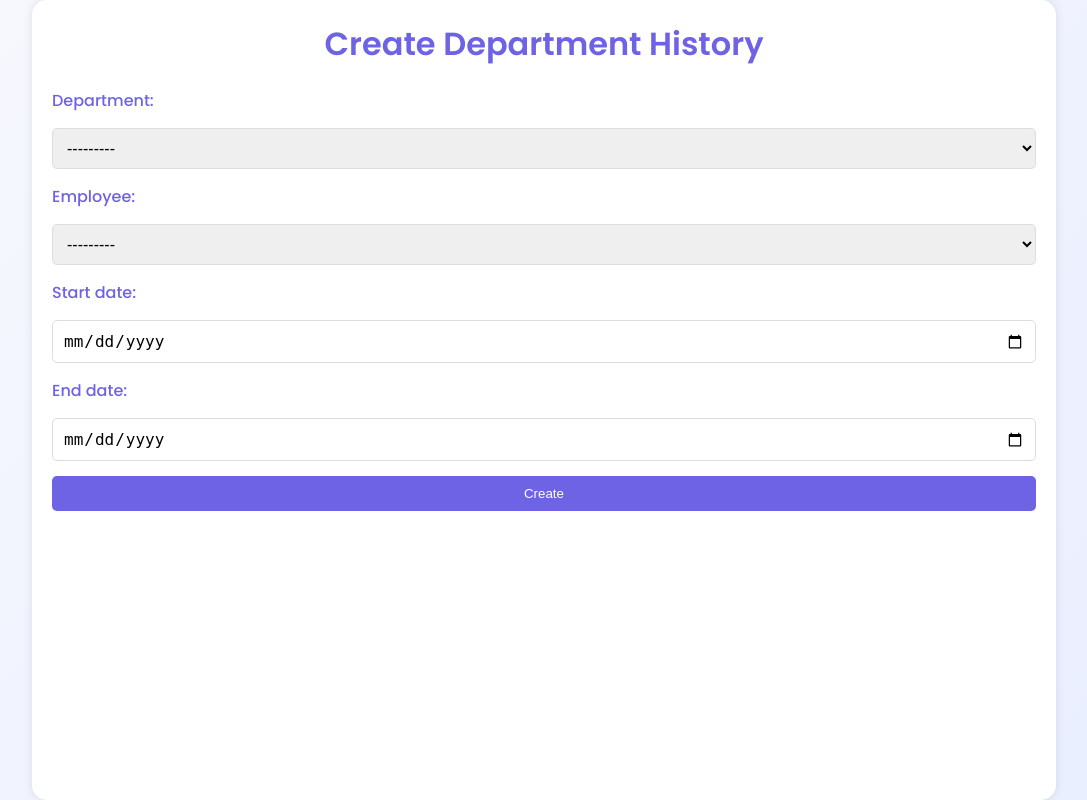
After one commit to eeeeeeeeem/Payroll-System2, a Django app: page /create_department_history/ in a window 1280 px wide. The commit adds this page. Shown: the whole page, without its empty margins (96-1183 px from the left). Run offline with Django 5.2, Linux system fonts and the light colour scheme; data that the repository does not hold is empty.

Commit message:
chavez - 11/21

```diff
--- a/Payroll/forms.py
+++ b/Payroll/forms.py
@@ -88,7 +88,7 @@ class UserSettingsForm(forms.ModelForm):
             'job_title',
             'password'
         ]
-        exclude = ['password']
+
 
     def __init__(self, *args, **kwargs):
         super().__init__(*args, **kwargs)
@@ -141,3 +141,16 @@ class PostForm(forms.ModelForm):
     class Meta:
         model = Post
         fields = ['content', 'image']
+
+from django import forms
+from Payroll.models import Department, DepartmentHistory
+
+class DepartmentForm(forms.ModelForm):
+    class Meta:
+        model = Department
+        fields = ['department_name']
+
+class DepartmentHistoryForm(forms.ModelForm):
+    class Meta:
+        model = DepartmentHistory
+        fields = ['department', 'employee', 'start_date', 'end_date']
--- a/Payroll/models.py
+++ b/Payroll/models.py
@@ -115,3 +115,20 @@ class SalaryPayment(models.Model):
     def save(self, *args, **kwargs):
         self.full_clean()  # Validates the model fields
         super().save(*args, **kwargs)
+
+class Department(models.Model):
+    id = models.AutoField(primary_key=True)
+    department_name = models.CharField(max_length=255)
+
+    def __str__(self):
+        return self.department_name
+
+class DepartmentHistory(models.Model):
+    id = models.AutoField(primary_key=True)
+    department = models.ForeignKey(Department, on_delete=models.CASCADE)
+    employee = models.ForeignKey(User, on_delete=models.CASCADE)
+    start_date = models.DateField()
+    end_date = models.DateField()
+
+    def __str__(self):
+        return f"{self.department.department_name} - {self.employee.first_name} {self.employee.last_name}"
--- /dev/null
+++ b/Payroll/templates/create_department_history.html
@@ -0,0 +1,117 @@
+<!DOCTYPE html>
+<html lang="en">
+<head>
+    <meta charset="UTF-8">
+    <meta name="viewport" content="width=device-width, initial-scale=1.0">
+    <title>Create Department History</title>
+    <style>
+        @import url('https://fonts.googleapis.com/css2?family=Poppins:wght@400;500;600&display=swap');
+
+        :root {
+            --primary-color: #6e62e5;
+            --primary-light: #f0eeff;
+            --text-color: #333;
+            --bg-gradient: linear-gradient(135deg, #f6f8fd 0%, #e9eeff 100%);
+            --green: #4caf50;
+            --red: #f44336;
+            --animation-speed: 0.3s;
+        }
+
+        * {
+            margin: 0;
+            padding: 0;
+            box-sizing: border-box;
+        }
+
+        body {
+            font-family: 'Poppins', sans-serif;
+            background: var(--bg-gradient);
+            display: flex;
+            color: var(--text-color);
+            min-height: 100vh;
+            overflow-x: hidden;
+        }
+
+        .container {
+            width: 80%;
+            margin: 0 auto;
+            padding: 20px;
+            background-color: #fff;
+            box-shadow: 0 0 10px rgba(0, 0, 0, 0.1);
+            border-radius: 15px;
+        }
+
+        h1 {
+            text-align: center;
+            color: var(--primary-color);
+            margin-bottom: 20px;
+        }
+
+        form {
+            display: flex;
+            flex-direction: column;
+            gap: 15px;
+        }
+
+        label {
+            font-weight: 500;
+            color: var(--primary-color);
+        }
+
+        input, select, textarea {
+            padding: 10px;
+            border: 1px solid #ddd;
+            border-radius: 5px;
+            font-size: 16px;
+        }
+
+        button {
+            padding: 10px 20px;
+            background-color: var(--primary-color);
+            color: white;
+            border: none;
+            border-radius: 5px;
+            cursor: pointer;
+            transition: background-color var(--animation-speed);
+        }
+
+        button:hover {
+            background-color: var(--primary-light);
+            color: var(--primary-color);
+        }
+    </style>
+</head>
+<body>
+    <div class="container">
+        <h1>Create Department History</h1>
+        <form method="post">
+            {% csrf_token %}
+            {{ form.department.label_tag }} {{ form.department }}
+            {{ form.employee.label_tag }} {{ form.employee }}
+            {{ form.start_date.label_tag }}
+            <input type="date" name="start_date" id="id_start_date" min="">
+            {{ form.end_date.label_tag }}
+            <input type="date" name="end_date" id="id_end_date" min="">
+            <button type="submit">Create</button>
+        </form>
+        <script>
+            // Get today's date in YYYY-MM-DD format
+            const today = new Date().toISOString().split('T')[0];
+
+            // Set the minimum value for start date to today
+            const startDateInput = document.getElementById('id_start_date');
+            const endDateInput = document.getElementById('id_end_date');
+            startDateInput.min = today;
+
+            // Update the minimum value for end date based on selected start date
+            startDateInput.addEventListener('change', function () {
+                const selectedStartDate = startDateInput.value;
+                endDateInput.min = selectedStartDate;
+            });
+
+            // Initialize end date's minimum value to today as a fallback
+            endDateInput.min = today;
+        </script>
+    </div>
+</body>
+</html>
--- a/Payroll/urls.py
+++ b/Payroll/urls.py
@@ -3,7 +3,7 @@ from . import views
 from django.urls import path
 from .views import RegisterView, register_form, LoginView, login_form, UserView, LogoutView, job_desk, employees, \
     all_employee, appointment, payroll, settings, send_email, settings_user, posting_user, create_post, \
-    job_title_register, job_title_create, add_job, employment_terms_register
+    job_title_register, job_title_create, add_job, employment_terms_register , create_department, create_department_history
 
 urlpatterns = [
     path('register/', RegisterView.as_view(), name='register'),
@@ -35,4 +35,9 @@ urlpatterns = [
     path('salary-payments/', views.salary_payment_list, name='salary_payment_list'),
     path('salary-payments/create/', views.salary_payment_create, name='salary_payment_create'),
     path('salary-payments/delete/<int:pk>/', views.salary_payment_delete, name='salary_payment_delete'),
+
+    path('create_department/', create_department, name='create_department'),
+    path('create_department_history/', create_department_history, name='create_department_history'),
+path('departments/', views.department_list, name='department_list'),
+    path('department_histories/', views.department_history_list, name='department_history_list'),
 ]
--- a/Payroll/views.py
+++ b/Payroll/views.py
@@ -485,3 +485,59 @@ def add_salary(request):
         return JsonResponse({'error': str(e)}, status=401)
 
     return redirect('dashboard')
+
+from Payroll.forms import DepartmentForm, DepartmentHistoryForm
+
+def create_department(request):
+    if request.method == 'POST':
+        form = DepartmentForm(request.POST)
+        if form.is_valid():
+            form.save()
+            return redirect('all_employee')
+    else:
+        form = DepartmentForm()
+    return render(request, 'create_department.html', {'form': form})
+
+def create_department_history(request):
+    if request.method == 'POST':
+        form = DepartmentHistoryForm(request.POST)
+        if form.is_valid():
+            form.save()
+            return redirect('all_employee')
+    else:
+        form = DepartmentHistoryForm()
+    return render(request, 'create_department_history.html', {'form': form})
+
+from Payroll.models import Department, DepartmentHistory
+
+def department_list(request):
+    departments = Department.objects.all()
+    return render(request, 'department_list.html', {'departments': departments})
+
+def department_history_list(request):
+    department_histories = DepartmentHistory.objects.all()
+    return render(request, 'department_history_list.html', {'department_histories': department_histories})
+
+from django.urls import reverse
+
+def create_department(request):
+    if request.method == 'POST':
+        form = DepartmentForm(request.POST)
+        if form.is_valid():
+            form.save()
+            return redirect(reverse('department_list'))
+    else:
+        form = DepartmentForm()
+    return render(request, 'create_department.html', {'form': form})
+
+
+
+def create_department_history(request):
+    if request.method == 'POST':
+        form = DepartmentHistoryForm(request.POST)
+        if form.is_valid():
+            form.save()
+            return redirect(reverse('department_history_list'))
+    else:
+        form = DepartmentHistoryForm()
+    return render(request, 'create_department_history.html', {'form': form})
--- a/Payroll_System/settings.py
+++ b/Payroll_System/settings.py
@@ -94,8 +94,8 @@ DATABASES = {
     'default': {
         'ENGINE': 'django.db.backends.mysql',
         'NAME': 'payroll_system',
-        'USER': 'root',
-        'PASSWORD': 'password',
+        'USER': 'admin123',
+        'PASSWORD': 'godofredo123',
         'HOST': 'localhost',
         'PORT': '3306',
     }
```
Also changed, not shown: Payroll/templates/all_employee.html (+30 -0 lines), Payroll/templates/create_department.html (added, +94 -0 lines), Payroll/templates/department_history_list.html (added, +74 -0 lines), Payroll/templates/department_list.html (added, +103 -0 lines).
